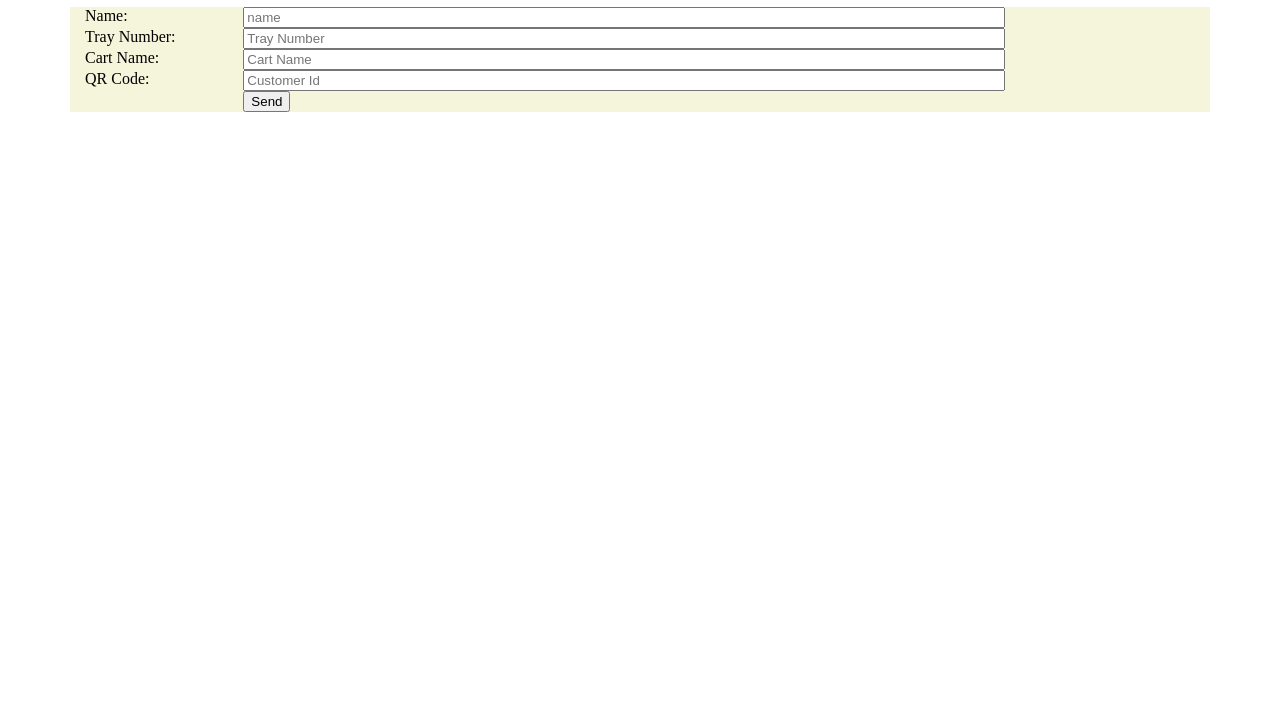
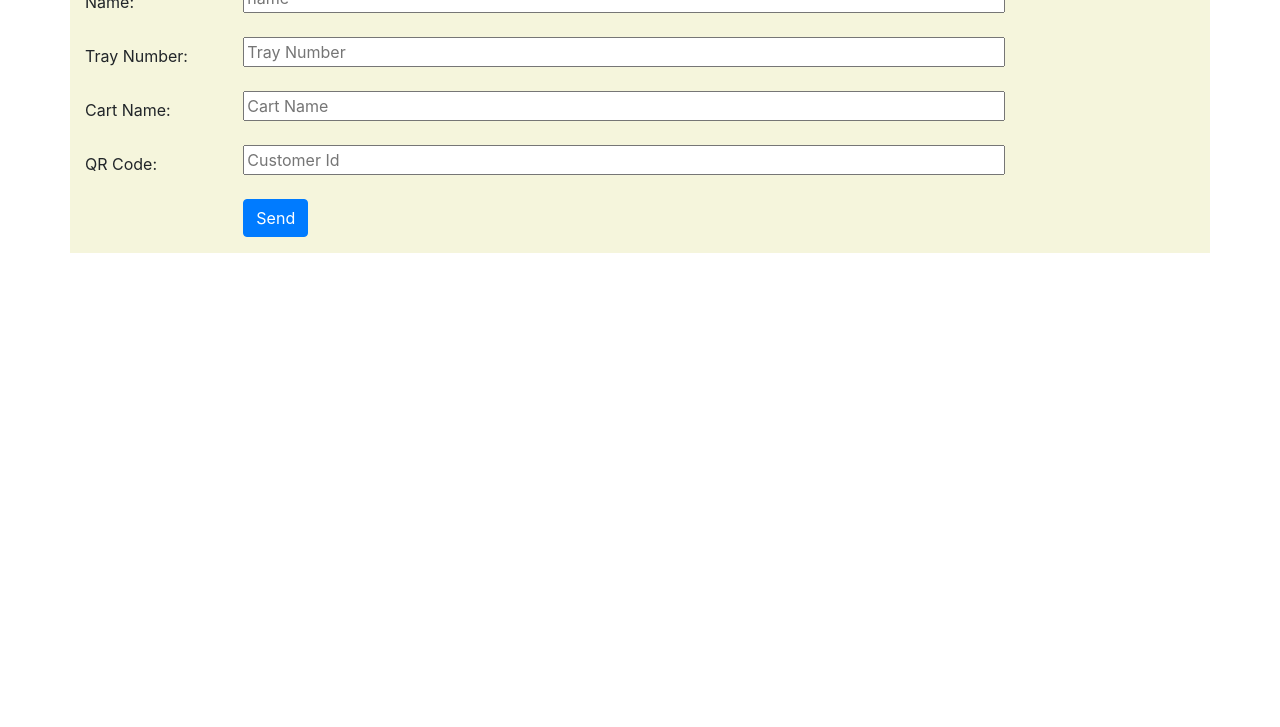
Before and after one commit to Clear-Club/form-to-gs, a website: page index.html in a window 1280 px wide. Shown: the part 73-800 px from the top of the page. Drawn offline with nearby package versions, Linux system fonts and the light colour scheme.

Commit message:
fixed bootstrap issue, it works now

```diff
--- a/index.html
+++ b/index.html
@@ -5,7 +5,7 @@
         <meta http-equiv="X-UA-Compatible" content="IE=edge">
         <meta name="viewport" content="width=device-width, initial-scale=1.0">
 
-        <link rel="stylesheet" href="node_modules/bootstrap/dist/css/bootstrap-grid.min.css"/>
+        <link rel="stylesheet" href="node_modules/bootstrap/dist/css/bootstrap.min.css"/>
         <link rel="stylesheet" href="css/styles.css"/>
 
         <title>Tech Form</title>
```
